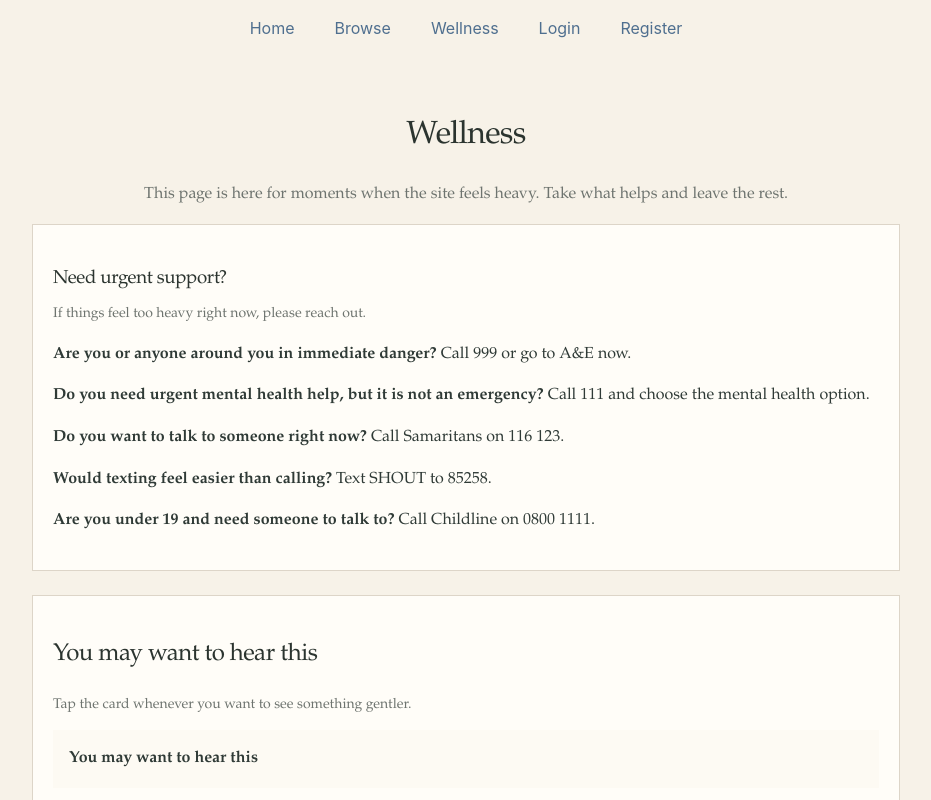
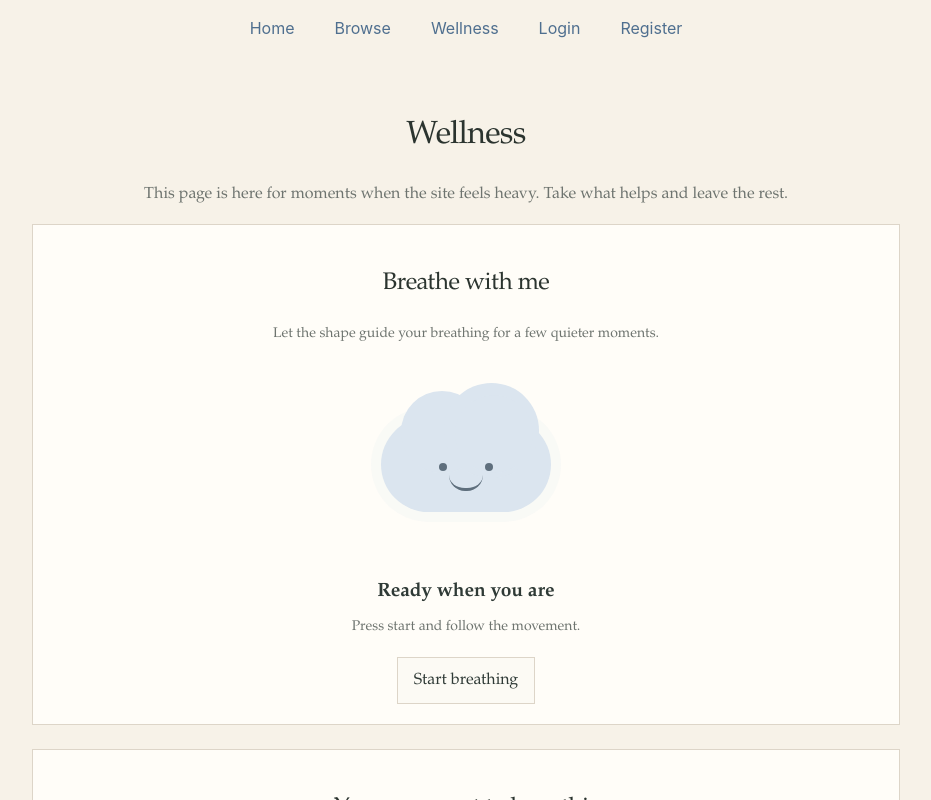
Before and after one commit to mobinasharafi/Echoes_FinalProject, a React (Vite) app in the folder client/: page /wellness in a window 1280 px wide. Shown: the top 800 px of the page, without its empty margins (174-1105 px from the left). Built offline with nearby package versions, Linux system fonts and the light colour scheme; no server answers.

Commit message:
wellness page improved with breathing exercise and layout updates

```diff
--- a/client/src/pages/Wellness.jsx
+++ b/client/src/pages/Wellness.jsx
@@ -1,13 +1,13 @@
-// Gives users a calmer page with supportive messages, crisis help, and gentle music
+// Gives users a calmer page with a breathing excercise, supportive messages, crisis help, and gentle music
 
 import { useEffect, useRef, useState } from "react";
 
 const comfortMessages = [
   "You are loved.",
   "Your existence makes people's days better.",
-  "It is not too late for things to get softer.",
+  "It is not too late for things to start going your way.",
   "You do not need to carry everything at once.",
-  "A bad night is not the same as a bad life.",
+  "A bad day is not the same as a bad life.",
   "You are allowed to pause.",
   "Being overwhelmed does not mean you are weak.",
   "Someone would rather hear from you than lose you.",
@@ -42,6 +42,12 @@ export default function Wellness() {
   const [currentMessage, setCurrentMessage] = useState("");
   const flipTimerRef = useRef(null);
 
+  // Breathing exercise state
+  const [isBreathing, setIsBreathing] = useState(false);
+  const [breathPhase, setBreathPhase] = useState("Breathe in");
+  const [cloudScale, setCloudScale] = useState(1);
+  const breathingTimerRef = useRef(null);
+
   const showRandomMessage = () => {
     const randomIndex = Math.floor(Math.random() * comfortMessages.length);
     const randomMessage = comfortMessages[randomIndex];
@@ -58,10 +64,47 @@ export default function Wellness() {
     }, 8000);
   };
 
+  const stopBreathingExercise = () => {
+    setIsBreathing(false);
+    setBreathPhase("Breathe in");
+    setCloudScale(1);
+
+    if (breathingTimerRef.current) {
+      clearTimeout(breathingTimerRef.current);
+    }
+  };
+
+  const startBreathingExercise = () => {
+    if (breathingTimerRef.current) {
+      clearTimeout(breathingTimerRef.current);
+    }
+
+    setIsBreathing(true);
+    setBreathPhase("Breathe in");
+    setCloudScale(1.35);
+
+    breathingTimerRef.current = setTimeout(() => {
+      setBreathPhase("Hold");
+
+      breathingTimerRef.current = setTimeout(() => {
+        setBreathPhase("Breathe out");
+        setCloudScale(1);
+
+        breathingTimerRef.current = setTimeout(() => {
+          startBreathingExercise();
+        }, 4500);
+      }, 2000);
+    }, 4000);
+  };
+
   useEffect(() => {
     return () => {
       if (flipTimerRef.current) {
         clearTimeout(flipTimerRef.current);
+      }
+
+      if (breathingTimerRef.current) {
+        clearTimeout(breathingTimerRef.current);
       }
     };
   }, []);
@@ -79,38 +122,176 @@ export default function Wellness() {
       </p>
 
       <div className="page-card">
-        <h3 style={{ marginBottom: "10px" }}>Need urgent support?</h3>
-        <p className="helper-text" style={{ marginBottom: "14px" }}>
-          If things feel too heavy right now, please reach out.
+        <h2 style={{ textAlign: "center" }}>Breathe with me</h2>
+        <p className="helper-text" style={{ textAlign: "center" }}>
+          Let the shape guide your breathing for a few quieter moments.
         </p>
 
-        <p>
-          <strong>Are you or anyone around you in immediate danger?</strong>{" "}
-          Call 999 or go to A&amp;E now.
-        </p>
-        <p>
-          <strong>
-            Do you need urgent mental health help, but it is not an emergency?
-          </strong>{" "}
-          Call 111 and choose the mental health option.
-        </p>
-        <p>
-          <strong>Do you want to talk to someone right now?</strong> Call
-          Samaritans on 116 123.
-        </p>
-        <p>
-          <strong>Would texting feel easier than calling?</strong> Text SHOUT to
-          85258.
-        </p>
-        <p>
-          <strong>Are you under 19 and need someone to talk to?</strong> Call
-          Childline on 0800 1111.
-        </p>
+        <div
+          style={{
+            display: "flex",
+            flexDirection: "column",
+            alignItems: "center",
+            gap: "18px",
+            paddingTop: "10px",
+          }}
+        >
+          <div
+            style={{
+              width: "260px",
+              height: "190px",
+              position: "relative",
+              display: "flex",
+              alignItems: "center",
+              justifyContent: "center",
+            }}
+          >
+            <div
+              style={{
+                width: "170px",
+                height: "95px",
+                transform: `scale(${cloudScale})`,
+                transition: isBreathing
+                  ? "transform 4s ease-in-out"
+                  : "transform 0.6s ease-in-out",
+                position: "relative",
+              }}
+            >
+              <div
+                style={{
+                  width: "170px",
+                  height: "95px",
+                  backgroundColor: "#dbe5ef",
+                  borderRadius: "999px",
+                  position: "absolute",
+                  inset: 0,
+                  boxShadow: "0 0 0 10px rgba(219, 229, 239, 0.18)",
+                }}
+              />
+              <div
+                style={{
+                  position: "absolute",
+                  width: "82px",
+                  height: "82px",
+                  backgroundColor: "#dbe5ef",
+                  borderRadius: "50%",
+                  top: "-26px",
+                  left: "20px",
+                }}
+              />
+              <div
+                style={{
+                  position: "absolute",
+                  width: "95px",
+                  height: "95px",
+                  backgroundColor: "#dbe5ef",
+                  borderRadius: "50%",
+                  top: "-34px",
+                  left: "63px",
+                }}
+              />
+              <div
+                style={{
+                  position: "absolute",
+                  width: "78px",
+                  height: "78px",
+                  backgroundColor: "#dbe5ef",
+                  borderRadius: "50%",
+                  top: "-22px",
+                  right: "18px",
+                }}
+              />
+            </div>
+
+            {/* Smiley face stays fixed while cloud scales */}
+            <div
+              style={{
+                position: "absolute",
+                width: "170px",
+                height: "95px",
+                pointerEvents: "none",
+              }}
+            >
+              <div
+                style={{
+                  position: "absolute",
+                  width: "8px",
+                  height: "8px",
+                  backgroundColor: "#5f6f7d",
+                  borderRadius: "50%",
+                  top: "46px",
+                  left: "58px",
+                }}
+              />
+              <div
+                style={{
+                  position: "absolute",
+                  width: "8px",
+                  height: "8px",
+                  backgroundColor: "#5f6f7d",
+                  borderRadius: "50%",
+                  top: "46px",
+                  right: "58px",
+                }}
+              />
+              <div
+                style={{
+                  position: "absolute",
+                  width: "34px",
+                  height: "16px",
+                  borderBottom: "3px solid #5f6f7d",
+                  borderRadius: "0 0 24px 24px",
+                  left: "50%",
+                  transform: "translateX(-50%)",
+                  top: "58px",
+                }}
+              />
+            </div>
+          </div>
+
+          <div style={{ textAlign: "center" }}>
+            <p style={{ margin: 0, fontSize: "1.2rem" }}>
+              <strong>{isBreathing ? breathPhase : "Ready when you are"}</strong>
+            </p>
+            <p className="helper-text" style={{ marginTop: "8px", marginBottom: 0 }}>
+              {isBreathing
+                ? "In for 4, hold for 2, out for 4."
+                : "Press start and follow the movement."}
+            </p>
+          </div>
+
+          <div
+            style={{
+              display: "flex",
+              gap: "10px",
+              flexWrap: "wrap",
+              justifyContent: "center",
+            }}
+          >
+            {!isBreathing ? (
+              <button
+                type="button"
+                onClick={startBreathingExercise}
+                className="primary-button"
+              >
+                Start breathing
+              </button>
+            ) : (
+              <button
+                type="button"
+                onClick={stopBreathingExercise}
+                className="secondary-button"
+              >
+                Stop
+              </button>
+            )}
+          </div>
+        </div>
       </div>
 
       <div className="page-card">
-        <h2>You may want to hear this</h2>
-        <p className="helper-text">
+        <h2 style={{ textAlign: "center" }}>You may want to hear this</h2>
+        <p className="helper-text" style={{ textAlign: "center" }}>
           Tap the card whenever you want to see something gentler.
         </p>
 
@@ -119,8 +300,10 @@ export default function Wellness() {
           onClick={showRandomMessage}
           className="sub-card"
           style={{
-            width: "100%",
-            textAlign: "left",
+            width: "70%",
+            margin: "0 auto",
+            display: "block",
+            textAlign: "center",
             cursor: "pointer",
             border: "none",
           }}
@@ -132,15 +315,19 @@ export default function Wellness() {
       </div>
 
       <div className="page-card">
-        <h2>Calming music</h2>
-        <p className="helper-text">
+        <h2 style={{ textAlign: "center" }}>Calming music</h2>
+        <p className="helper-text" style={{ textAlign: "center" }}>
           Play something gentle if you want the page to feel quieter for a few
           minutes.
         </p>
 
         <div className="stack-list">
           {calmingTracks.map((track) => (
-            <div key={track.title} className="sub-card">
+            <div
+              key={track.title}
+              className="sub-card"
+              style={{ textAlign: "center" }}
+            >
               <a href={track.url} target="_blank" rel="noreferrer">
                 {track.title}
               </a>
@@ -148,6 +335,38 @@ export default function Wellness() {
           ))}
         </div>
       </div>
+
+      <div className="page-card">
+        <h3 style={{ marginBottom: "10px" }}>Need urgent support?</h3>
+        <p className="helper-text" style={{ marginBottom: "14px" }}>
+          If things feel too heavy right now, please reach out.
+        </p>
+
+        <p>
+          <strong>Are you or anyone around you in immediate danger?</strong>{" "}
+          Call <a href="tel:999">999</a> or go to A&amp;E now.
+        </p>
+        <p>
+          <strong>
+            Do you need urgent mental health help, but it is not an emergency?
+          </strong>{" "}
+          Call <a href="tel:111">111</a> and choose the mental health option.
+        </p>
+        <p>
+          <strong>Do you want to talk to someone right now?</strong> Call
+          Samaritans on <a href="tel:116123">116 123</a>.
+        </p>
+        <p>
+          <strong>Would texting feel easier than calling?</strong> Text SHOUT to
+          <a href="sms:85258" style={{ marginLeft: "4px" }}>
+            85258
+          </a>.
+        </p>
+        <p>
+          <strong>Are you under 19 and need someone to talk to?</strong> Call
+          Childline on <a href="tel:08001111">0800 1111</a>.
+        </p>
+      </div>
     </div>
   );
 }
```
